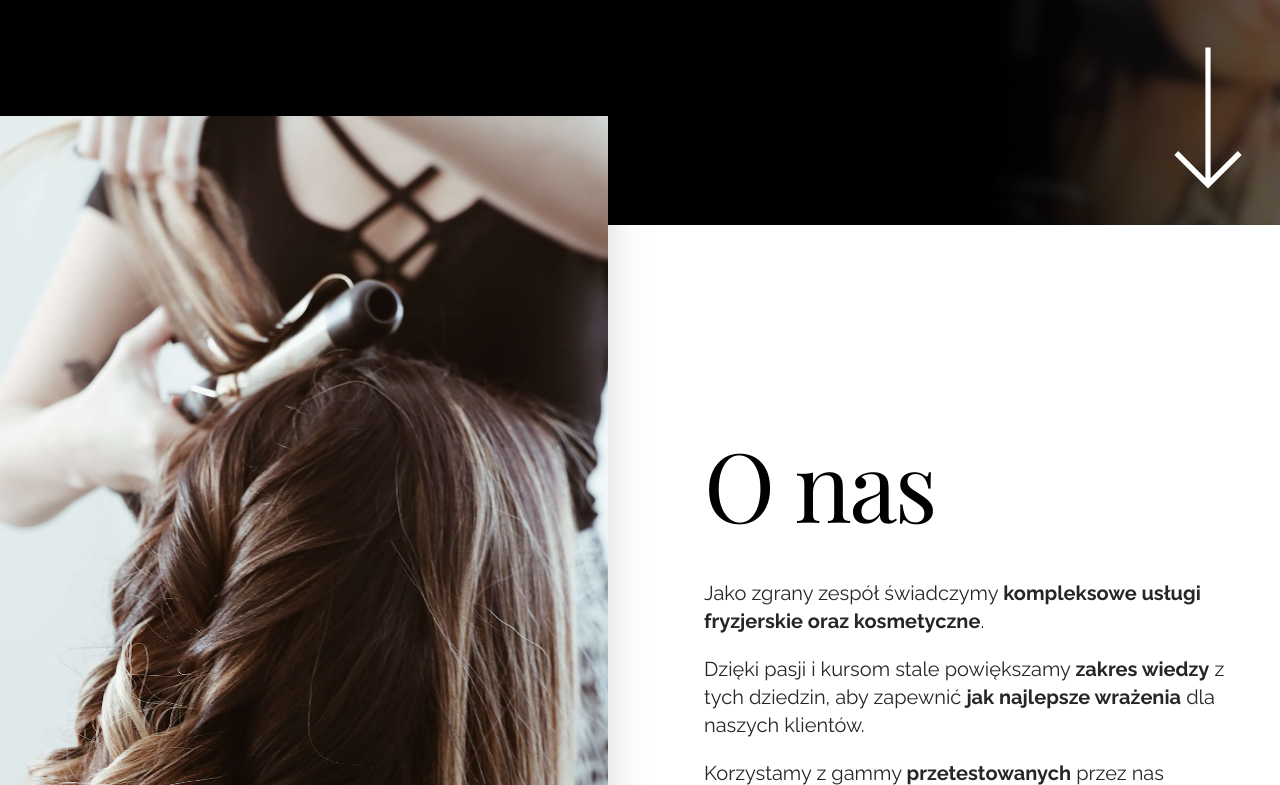
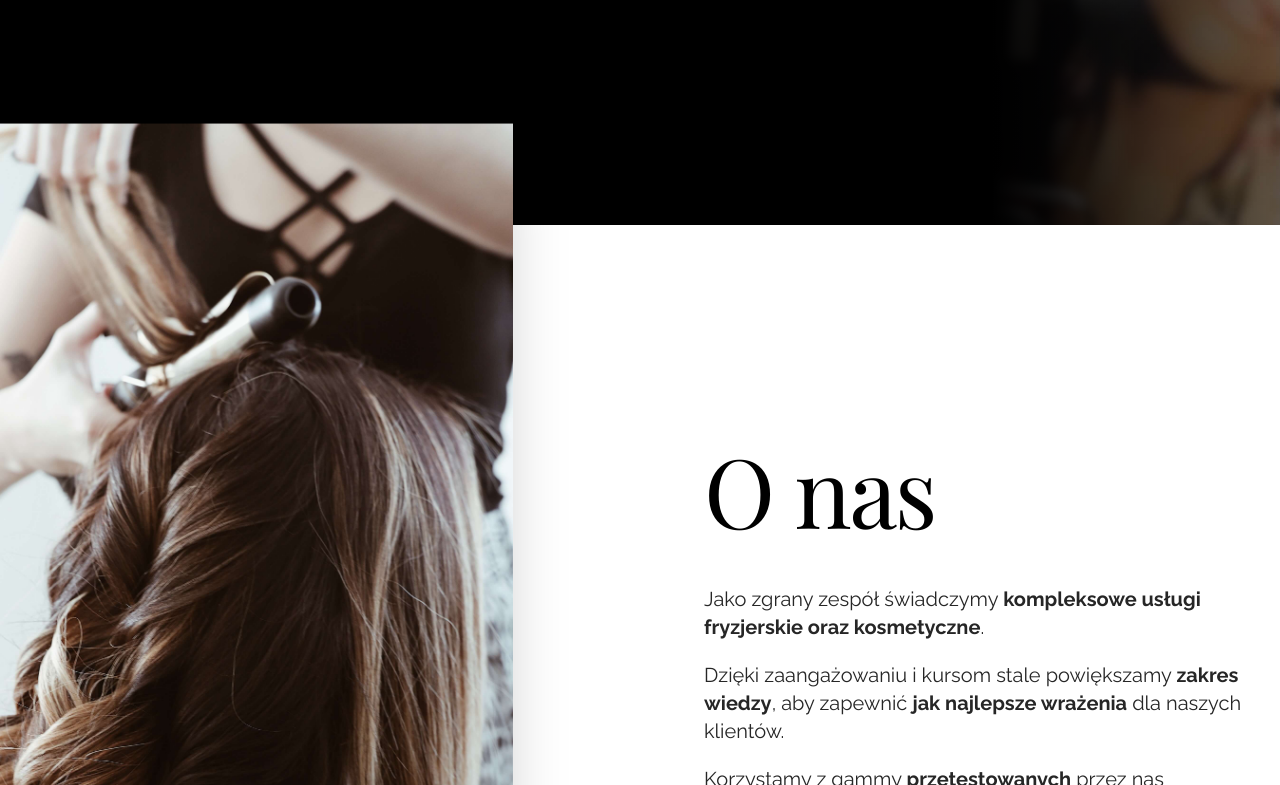
Before and after one commit to GrzywN/pasja, a Next.js app: page / in a window 1280 px wide. Shown: the part 575-1360 px from the top of the page. Built offline with nearby package versions, Linux system fonts and the light colour scheme.

Commit message:
change app to pages, fix bugs, remove arrow

```diff
--- a/app/head.tsx
+++ /dev/null
@@ -1,10 +0,0 @@
-export default function Head() {
-  return (
-    <>
-      <title>Studio Fryzur Pasja</title>
-      <meta content="width=device-width, initial-scale=1" name="viewport" />
-      <meta name="description" content="Generated by create next app" />
-      <link rel="icon" href="/favicon.ico" />
-    </>
-  )
-}
--- a/app/layout.tsx
+++ /dev/null
@@ -1,14 +0,0 @@
-import './globals.css'
-
-export default function RootLayout({
-  children,
-}: {
-  children: React.ReactNode
-}) {
-  return (
-    <html lang="pl">
-      <head />
-      <body>{children}</body>
-    </html>
-  )
-}
--- a/app/page.tsx
+++ /dev/null
@@ -1,11 +0,0 @@
-import Hero from '../components/Hero';
-import About from '../components/About';
-
-export default function Home() {
-  return (
-    <>
-      <Hero />
-      <About />
-    </>
-  );
-}
--- a/components/About/About.tsx
+++ b/components/About/About.tsx
@@ -6,16 +6,16 @@ import imageAbout from "../../public/images/about.jpg";
 function About() {
 
   return (
-    <section className="w-full min-h-screen bg-white pt-16 sm:pt-0 sm:flex sm:items-center lg:h-[calc(100vh-4rem)]" aria-label="O nas" id="about">
+    <section className="w-full min-h-screen bg-white pt-16 sm:pt-0 sm:flex sm:items-center" aria-label="O nas" id="about">
       <div className="mx-auto max-w-7xl flex flex-col-reverse gap-16 px-8 py-16 items-center sm:grid sm:grid-cols-2 lg:p-0">
-        <Image className="shadow-2xl translate-y-8 xl:w-full xl:h-full" src={imageAbout} alt="" />
+        <Image className="shadow-2xl scale-125 xl:w-3/4 xl:h-auto" src={imageAbout} alt="" />
         <div className="relative px-8 mx-auto w-full grid gap-6 lg:gap-12">
           <h2 className="text-4xl font-extralight tracking-tight transition text-black sm:text-6xl lg:text-7xl xl:text-8xl">
             O nas
           </h2>
           <p className="max-w-prose grid gap-4 text-neutral-800 xl:gap-5 xl:text-xl xl:text-left">
             <span>Jako zgrany zespół świadczymy <strong>kompleksowe usługi fryzjerskie oraz kosmetyczne</strong>.</span>
-            <span>Dzięki pasji i kursom stale powiększamy <strong>zakres wiedzy</strong> z tych dziedzin, aby zapewnić <strong>jak najlepsze wrażenia</strong> dla naszych klientów.</span>
+            <span>Dzięki zaangażowaniu i kursom stale powiększamy <strong>zakres wiedzy</strong>, aby zapewnić <strong>jak najlepsze wrażenia</strong> dla naszych klientów.</span>
             <span>Korzystamy z gammy <strong>przetestowanych</strong> przez nas produktów <strong>najwyższej jakości</strong>.</span>
           </p>
         </div>
--- a/components/Hero/Hero.tsx
+++ b/components/Hero/Hero.tsx
@@ -16,9 +16,6 @@ function Hero() {
         <a className="px-4 py-3 border border-white w-fit font-medium text-neutral-200 transition-colors hover:bg-white hover:text-black xl:text-2xl" href="#location">
           Zobacz gdzie jesteśmy
         </a>
-        <a className="transition-transform absolute right-0 -bottom-12 translate-y-full hover:scale-125" href="#about">
-          <svg className="w-24 h-auto md:w-36" xmlns="http://www.w3.org/2000/svg" viewBox="0 0 1000 1000"><path fill="white" d="M500 990L266.2 756.2l27-27L482 918.1V10h36v908.1l188.8-188.8 27 27L500 990z"/></svg>
-        </a>
       </div>
     </section>
   );
--- a/next.config.js
+++ b/next.config.js
@@ -1,8 +1,11 @@
 /** @type {import('next').NextConfig} */
 const nextConfig = {
-  experimental: {
-    appDir: true,
+  i18n: {
+    locales: ['pl-PL'],
+    defaultLocale: 'pl-PL',
   },
+  reactStrictMode: true,
+  swcMinify: true,
 }
 
 module.exports = nextConfig
--- a/package.json
+++ b/package.json
@@ -23,6 +23,7 @@
   "devDependencies": {
     "autoprefixer": "^10.4.13",
     "postcss": "^8.4.18",
+    "prettier": "^2.7.1",
     "tailwindcss": "^3.2.2"
   }
 }
--- /dev/null
+++ b/pages/_app.tsx
@@ -0,0 +1,8 @@
+import "../styles/globals.css";
+import type { AppProps } from "next/app";
+
+function Website({ Component, pageProps }: AppProps) {
+  return <Component {...pageProps} />
+}
+
+export default Website;
--- a/pages/api/hello.ts
+++ /dev/null
@@ -1,13 +0,0 @@
-// Next.js API route support: https://nextjs.org/docs/api-routes/introduction
-import type { NextApiRequest, NextApiResponse } from 'next'
-
-type Data = {
-  name: string
-}
-
-export default function handler(
-  req: NextApiRequest,
-  res: NextApiResponse<Data>
-) {
-  res.status(200).json({ name: 'John Doe' })
-}
--- /dev/null
+++ b/pages/index.tsx
@@ -0,0 +1,14 @@
+import React from "react";
+import Hero from "../components/Hero";
+import About from "../components/About"
+
+function HomePage() {
+  return (
+    <>
+      <Hero />
+      <About />
+    </>
+  );
+}
+
+export default HomePage;
```
Also changed, not shown: styles/globals.css (renamed from app/globals.css), 2 other files (tests, documents, lock files or other folders).
